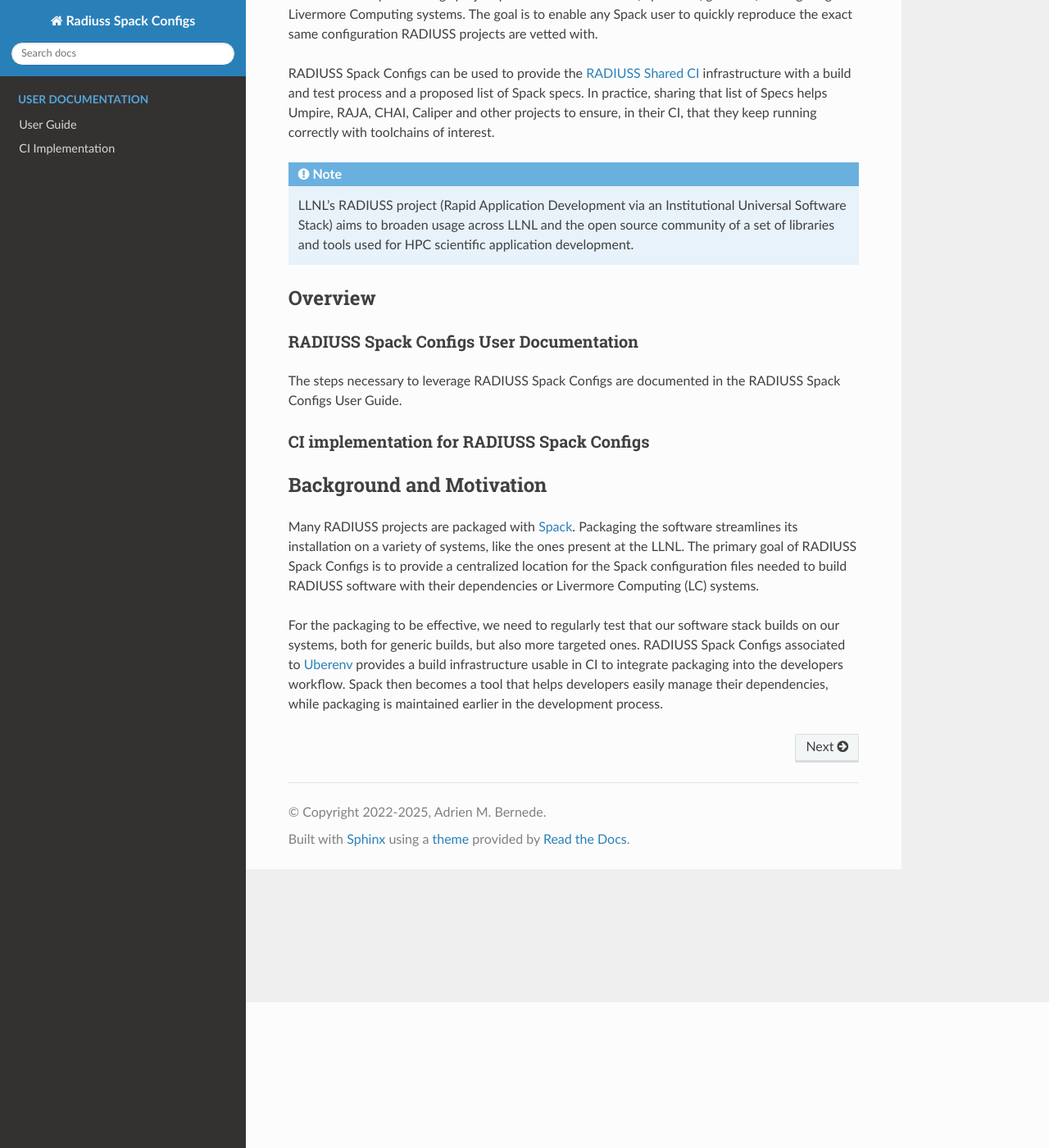
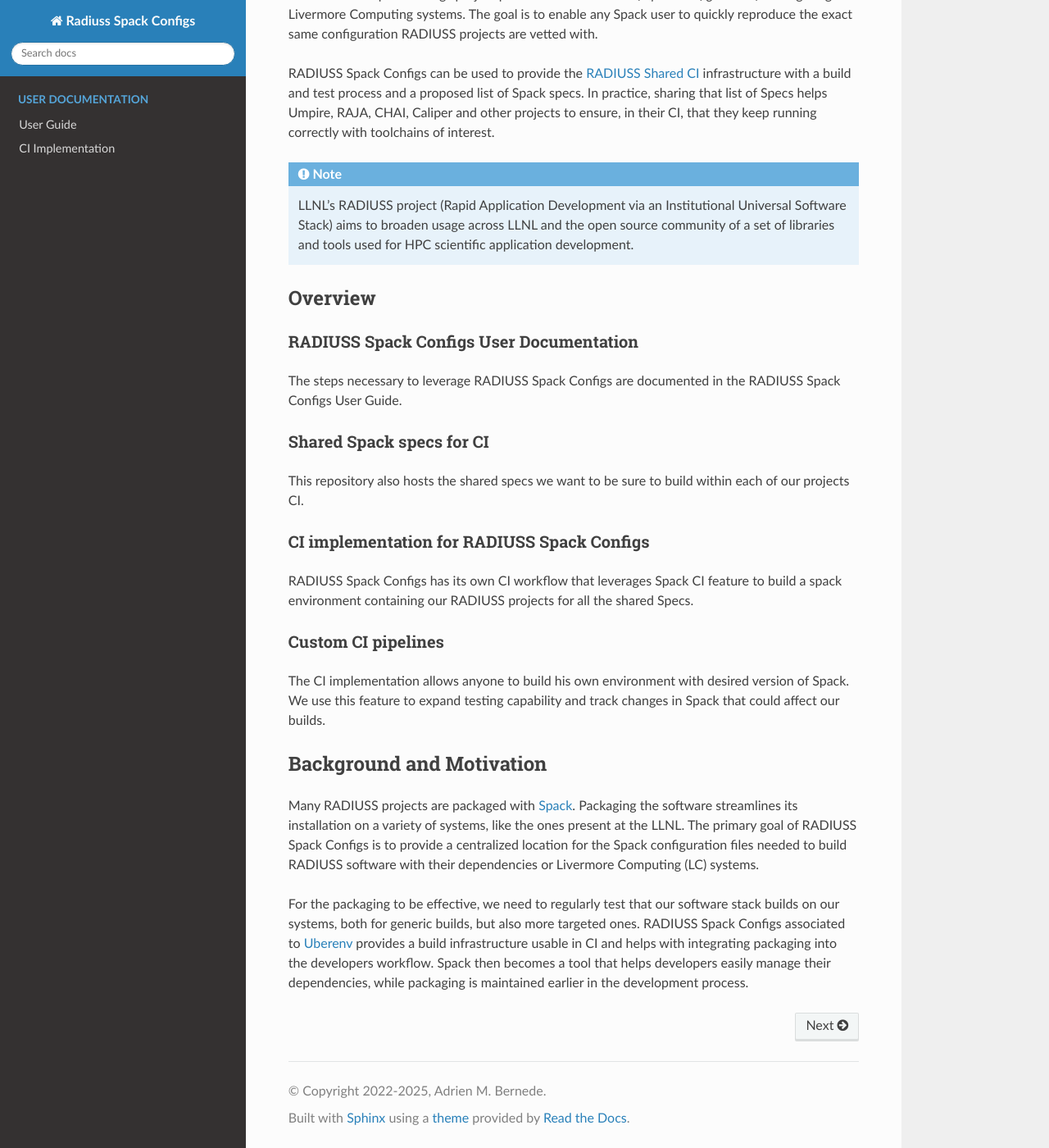
Before and after one commit to LLNL/radiuss-spack-configs, a Sphinx documentation site: the page built from docs/sphinx/index.rst, in a window 1280 px wide and 1400 px high, scrolled down 178 px. Shown: the whole window at 82% size. Built offline with Sphinx 7.4.7 and the Read the Docs theme 3.1.0, drawn with Linux system fonts in a browser that asks for light colours.

Commit message:
Documentation: mention CI implementation

```diff
--- a/docs/sphinx/index.rst
+++ b/docs/sphinx/index.rst
@@ -24,6 +24,7 @@ correctly with toolchains of interest.
    and the open source community of a set of libraries and tools used for HPC
    scientific application development.
 
+
 ========
 Overview
 ========
@@ -41,9 +42,28 @@ The steps necessary to leverage RADIUSS Spack Configs are documented in the
 .. # we discuss the layout of the RADIUSS Spack Configs repository and how to
 .. # contribute to it.
 
+
+Shared Spack specs for CI
+=========================
+
+This repository also hosts the shared specs we want to be sure to build within each of
+our projects CI.
+
+
 CI implementation for RADIUSS Spack Configs
 ===========================================
 
+RADIUSS Spack Configs has its own CI workflow that leverages
+Spack CI feature to build a spack environment containing our RADIUSS projects for all
+the shared Specs.
+
+
+Custom CI pipelines
+===================
+
+The CI implementation allows anyone to build his own environment with desired version
+of Spack. We use this feature to expand testing capability and track changes in Spack
+that could affect our builds.
 
 
 =========================
@@ -52,16 +72,17 @@ Background and Motivation
 
 Many RADIUSS projects are packaged with `Spack`_. Packaging the software
 streamlines its installation on a variety of systems, like the ones present at
-the LLNL.  The primary goal of RADIUSS Spack Configs is to provide a
+the LLNL. The primary goal of RADIUSS Spack Configs is to provide a
 centralized location for the Spack configuration files needed to build RADIUSS
 software with their dependencies or Livermore Computing (LC) systems.
 
 For the packaging to be effective, we need to regularly test that our software
 stack builds on our systems, both for generic builds, but also more targeted
 ones. RADIUSS Spack Configs associated to `Uberenv`_ provides a build
-infrastructure usable in CI to integrate packaging into the developers
-workflow. Spack then becomes a tool that helps developers easily manage their
-dependencies, while packaging is maintained earlier in the development process.
+infrastructure usable in CI and helps with integrating packaging into the
+developers workflow. Spack then becomes a tool that helps developers easily
+manage their dependencies, while packaging is maintained earlier in the
+development process.
 
 
 .. toctree::
--- a/docs/sphinx/user_guide/build_and_test.rst
+++ b/docs/sphinx/user_guide/build_and_test.rst
@@ -24,7 +24,7 @@ project can be built using the configuration file generated by Spack. Other
 than that, building and testing your code can follow your usual development
 workflow.
 
-After Spack has generated the configuration file, it is no longer involved in
+After it has generated the configuration file, Spack is no longer involved in
 the build and test process. Using the configuration file will make sure the
 build uses the Spack installed dependencies and the options specified by the
 spec.
--- a/docs/sphinx/user_guide/index.rst
+++ b/docs/sphinx/user_guide/index.rst
@@ -39,7 +39,7 @@ Uberenv and Spack as a build infrastructure.
 
 Both `RADIUSS Spack Configs`_ and `Uberenv`_ are to be set as submodules.
 
-We will describe how to set up RADIUSS Spack Configs to build you project and
+We will describe how to set up RADIUSS Spack Configs to build your project and
 its dependencies with Spack. We identified two key steps:
 
 .. toctree::
```
Also changed, not shown: docs/sphinx/user_guide/how_to.rst (+4 -5 lines), docs/sphinx/user_guide/use_spack.rst (+9 -5 lines).
